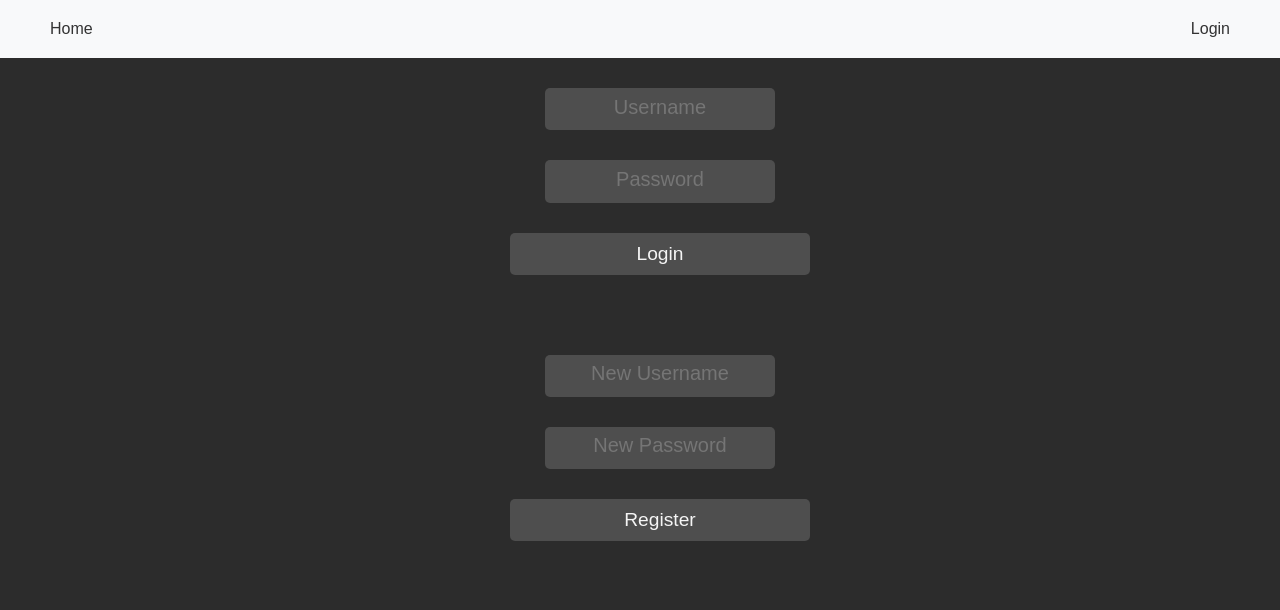
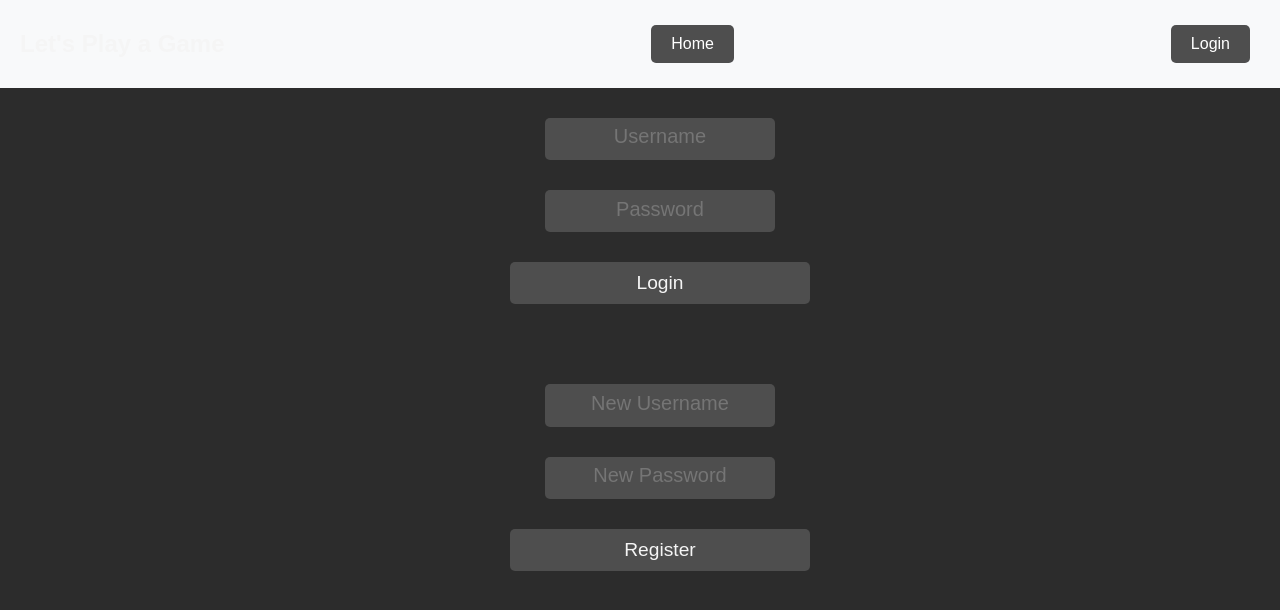
Before and after one commit to CCONLEY-FI/Phase-2-Project, a React app in the folder phase-2-project/: page /login in a window 1280 px wide. Built offline with nearby package versions, Linux system fonts and the light colour scheme.

Commit message:
final commit

```diff
--- a/phase-2-project/src/Components/App.js
+++ b/phase-2-project/src/Components/App.js
@@ -1,22 +1,27 @@
 // App.js
 import React, { useState } from "react";
-import { BrowserRouter as Router, Routes, Route, Navigate } from "react-router-dom";
+import {
+    BrowserRouter as Router,
+    Routes,
+    Route,
+    Navigate,
+} from "react-router-dom";
 import Navbar from "./Navbar";
 import GameList from "./GameList";
 import GameManagement from "./GameManagement";
 import Login from "./Login";
-import '../styles.css';
-
+import "../styles.css";
 
 function App() {
-  const [user, setUser] = useState(JSON.parse(localStorage.getItem("user")) || null);
+    const [user, setUser] = useState(
+        JSON.parse(localStorage.getItem("user")) || null
+    );
     const [loginError, setLoginError] = useState(null);
 
     const handleLogin = (user) => {
         setUser(user);
         localStorage.setItem("user", JSON.stringify(user));
     };
-
 
     const handleLogout = () => {
         setUser(null); // Clear logged in user
@@ -25,11 +30,27 @@ function App() {
 
     return (
         <Router>
-      <Navbar user={user} onLogout={handleLogout} /> {/* Pass the user and onLogout props to the Navbar component */}
+            <Navbar user={user} onLogout={handleLogout} />{" "}
+            {/* Pass the user and onLogout props to the Navbar component */}
             <Routes>
-        <Route path="/" element={<GameList />} /> {/* dont need to pass props to the GameList component */}
-        <Route path="/manage-games" element={user ? <GameManagement /> : <Navigate to="/login" />} />
-        <Route path="/login" element={user ? <Navigate to="/" /> : <Login onLogin={handleLogin} error={loginError} />} />
+                <Route path='/' element={<GameList />} />{" "}
+                {/* dont need to pass props to the GameList component */}
+                <Route
+                    path='/manage-games'
+                    element={
+                        user ? <GameManagement /> : <Navigate to='/login' />
+                    }
+                />
+                <Route
+                    path='/login'
+                    element={
+                        user ? (
+                            <Navigate to='/' />
+                        ) : (
+                            <Login onLogin={handleLogin} error={loginError} />
+                        )
+                    }
+                />
             </Routes>
         </Router>
     );
--- a/phase-2-project/src/Components/Login.js
+++ b/phase-2-project/src/Components/Login.js
@@ -79,7 +79,7 @@ function Login({ onLogin, error }) {
                 <button type='submit' disabled={isLoading}>
                     {isLoading ? "Loading..." : "Login"}
                 </button>
-                {error && <div className="login-form-error">{error}</div>}
+                {error && <div className='login-form-error'>{error}</div>}
             </form>
 
             <form className='login-form' onSubmit={handleRegister}>
--- a/phase-2-project/src/Components/Navbar.js
+++ b/phase-2-project/src/Components/Navbar.js
@@ -12,7 +12,9 @@ function Navbar({ user, onLogout }) {
     };
 
     return (
-        <nav>
+        <nav className='nav'>
+            <h1>Let's Play a Game</h1>
+
             <NavLink to='/' className='nav-link'>
                 Home
             </NavLink>
@@ -21,7 +23,7 @@ function Navbar({ user, onLogout }) {
                     <NavLink to='/manage-games' className='nav-link'>
                         Manage Games
                     </NavLink>
-                    <span>Welcome, {user.username}!</span>
+                    <span className='nav-link'>Welcome, {user.username}!</span>
                     <button onClick={handleLogout} className='button'>
                         Logout
                     </button>
--- a/phase-2-project/src/db.json
+++ b/phase-2-project/src/db.json
@@ -3,31 +3,10 @@
         {
             "id": "1",
             "name": "Path of Exile",
-      "rating": 8,
-      "review": "Action RPG which will consume your life if you let it.",
-      "image": "https://pbs.twimg.com/media/FKIUOZQVIAIsO_P.jpg:large",
-      "tags": [
-        "Free to Play",
-        "Dark Fantasy",
-        "Action RPG",
-        "Hack and Slash",
-        "Loot",
-        "Multiplayer",
-        "MMORPG",
-        "Dungeon Crawler",
-        "Character Customization",
-        "Isometric",
-        "Inventory Management",
-        "Online Co-Op",
-        "Action",
-        "Singleplayer",
-        "RPG",
-        "PvP",
-        "Horror",
-        "Massively Multiplayer",
-        "Fantasy",
-        "Adventure"
-      ]
+            "rating": 5,
+            "review": "basically diablo",
+            "image": "https://lh3.googleusercontent.com/pecu3MBqcca-gn3V2LRp1MDEVfi9DxLmnxnDoLBubXQY3ngQAER5ieg3jO7YPWsJPJnxXYiNJ64OvvPRX9e4cf_9DUevhXShuurCOrrXu5UU=s2400-rj",
+            "tags": ["open world", "rpg", "turn-based"]
         },
         {
             "id": "3",
@@ -91,7 +70,7 @@
             "id": "5",
             "name": "Valheim",
             "rating": 10,
-      "review": "A unique blend of genres with great replay value.",
+            "review": "VIKINGS fighting stuff.",
             "image": "https://upload.wikimedia.org/wikipedia/en/7/77/Valheim_2021_logo.jpg",
             "tags": [
                 "Open World Survival Craft",
@@ -695,11 +674,7 @@
             "rating": 3,
             "review": "An engaging game with a great story and mechanics.",
             "image": "https://images.evga.com/seo/precisionx1/EN.jpg",
-      "tags": [
-        "Utilities",
-        "Software",
-        "Free to Play"
-      ]
+            "tags": ["Utilities", "Software", "Free to Play"]
         },
         {
             "id": "27",
@@ -1042,11 +1017,7 @@
             "rating": 8,
             "review": "Like Pokemon, but better... and with guns!",
             "image": "https://insider-gaming.com/wp-content/uploads/2024/01/Palworld-Key-Art.webp",
-      "tags": [
-        "Open World",
-        "RPG",
-        "Building"
-      ],
+            "tags": ["Open World", "RPG", "Building"],
             "id": "39"
         }
     ],
--- a/phase-2-project/src/styles.css
+++ b/phase-2-project/src/styles.css
@@ -6,6 +6,8 @@ body {
 }
 
 h1 {
+    display: flex;
+    justify-content: center;
     color: #f5f5f5;
 }
 
@@ -47,6 +49,7 @@ nav {
     align-items: center;
 }
 
+
 .Game-Management {
     display: flex;
     flex-direction: column;
@@ -54,6 +57,8 @@ nav {
     padding: 20px;
 }
 
+
+.Game-Management input[type="number"],
 .Game-Management input[type="text"] {
     width: 300px;
     padding: 10px;
@@ -81,9 +86,11 @@ nav {
 
 .nav-link {
     margin: 0 10px;
+    background-color: #4e4e4e;
+    display: flex;
     padding: 10px 20px;
     text-decoration: none;
-    color: #333;
+    color: #ffffff;
     border-radius: 5px;
     transition: background-color 0.3s ease;
 }
@@ -91,11 +98,16 @@ nav {
 .nav-link:hover {
     background-color: #e2e6ea;
 }
+.nav-a {
+    text-decoration: none;
+    border-radius: 10px;
+    border-color: black;
+}
 
 .nav-button {
     margin: 0 10px;
     padding: 10px 20px;
-    border: none;
+    border: 5px solid #000000;
     cursor: pointer;
     background-color: #007bff;
     color: #fff;
```
Also changed, not shown: phase-2-project/src/App.css (indentation only). Lines whose indentation alone changed are shown as unchanged.
